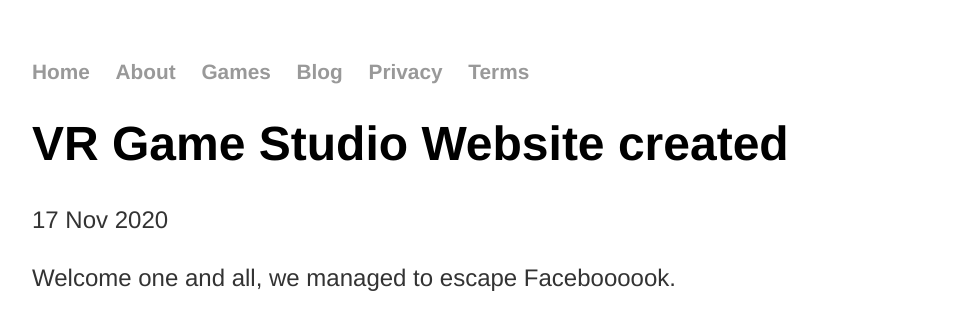
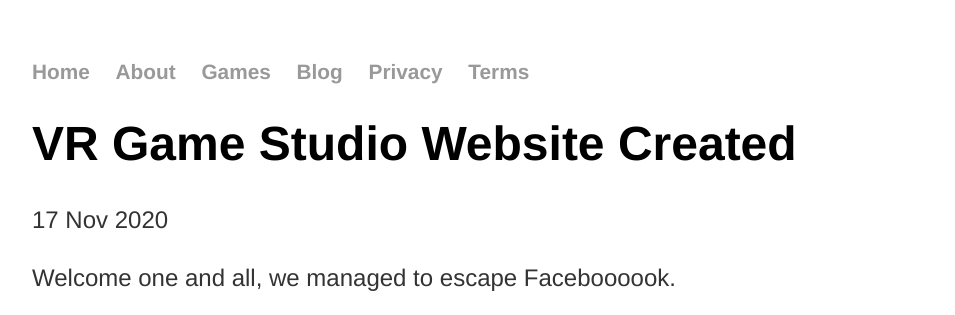
Before and after one commit to vrgamestudio/vrgamestudio.github.io, a Jekyll site: the page built from _posts/2020-11-17-VR-Game-Studio-Website-Created.md, in a window 1280 px wide and 900 px high. Shown: the top 315 px of the window, without its empty margins (160-1115 px from the left). Built offline with Jekyll 4.4.1, drawn with Linux system fonts in a browser that asks for light colours.

```diff
--- a/_posts/2020-11-17-VR-Game-Studio-Website-Created.md
+++ b/_posts/2020-11-17-VR-Game-Studio-Website-Created.md
@@ -1,6 +1,6 @@
 ---
 layout: post
-title: VR Game Studio Website created
+title: "VR Game Studio Website Created"
 date: 2020-11-17
 ---
 
```
